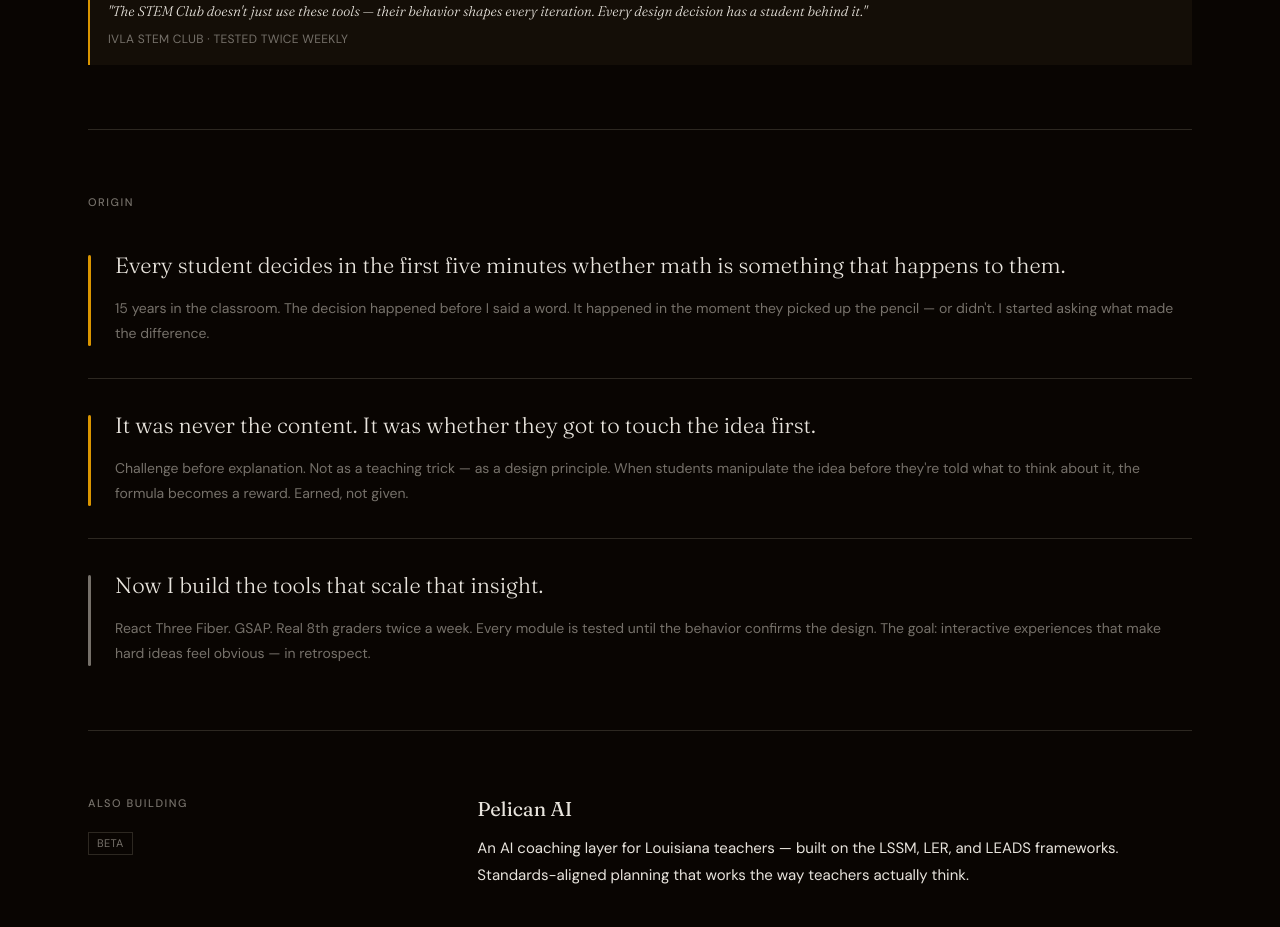
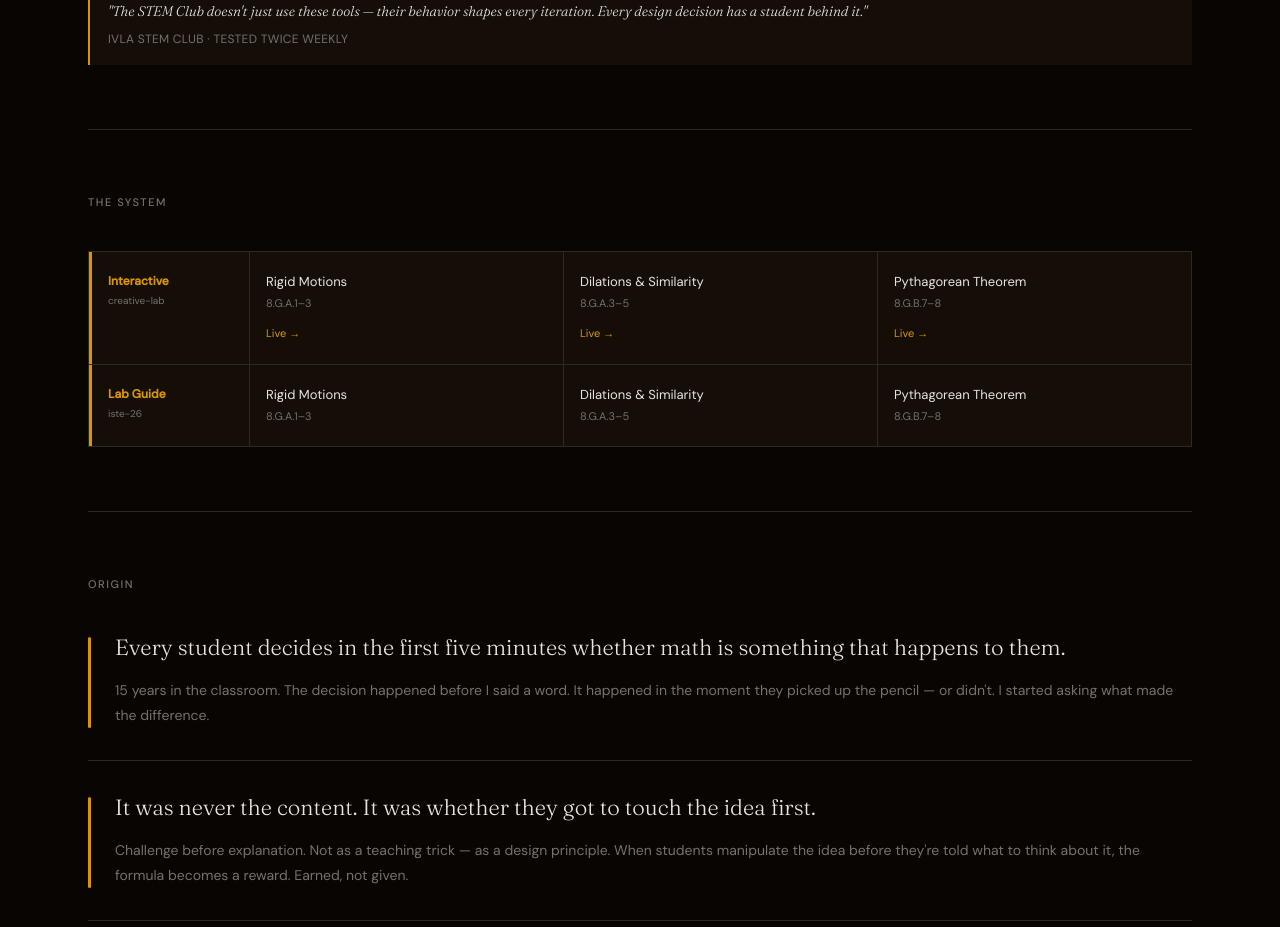
Before and after one commit to Lokie-ree/portfolio, a React (Vite) app: page / in a window 1280 px wide. Shown: the part 1660-2587 px from the top of the page. Built offline with nearby package versions, Linux system fonts and the light colour scheme.

Commit message:
feat: add The System section — two-row layer stack grid with scroll entrance

```diff
--- a/src/App.tsx
+++ b/src/App.tsx
@@ -26,6 +26,30 @@ function SectionLabel({ children }: { children: string }) {
     </p>
   )
 }
+
+type SystemModule = { name: string; standard: string; href?: string }
+type SystemRow = { layerName: string; repoName: string; modules: SystemModule[] }
+
+const SYSTEM_ROWS: SystemRow[] = [
+  {
+    layerName: 'Interactive',
+    repoName: 'creative-lab',
+    modules: [
+      { name: 'Rigid Motions',         standard: '8.G.A.1–3', href: 'https://creative-lab-five.vercel.app' },
+      { name: 'Dilations & Similarity', standard: '8.G.A.3–5', href: 'https://creative-lab-five.vercel.app' },
+      { name: 'Pythagorean Theorem',    standard: '8.G.B.7–8', href: 'https://creative-lab-five.vercel.app' },
+    ],
+  },
+  {
+    layerName: 'Lab Guide',
+    repoName: 'iste-26',
+    modules: [
+      { name: 'Rigid Motions',         standard: '8.G.A.1–3' },
+      { name: 'Dilations & Similarity', standard: '8.G.A.3–5' },
+      { name: 'Pythagorean Theorem',    standard: '8.G.B.7–8' },
+    ],
+  },
+]
 
 function WorkSection() {
   const ref = useScrollReveal<HTMLElement>()
@@ -79,6 +103,50 @@ function WorkSection() {
             IVLA STEM Club · tested twice weekly
           </cite>
         </div>
+      </div>
+    </section>
+  )
+}
+
+function SystemSection() {
+  const ref = useScrollReveal<HTMLElement>()
+  return (
+    <section ref={ref} className={sectionClass}>
+      <SectionLabel>The System</SectionLabel>
+      <div className="flex flex-col gap-px border border-rule bg-rule">
+        {SYSTEM_ROWS.map((row) => (
+          <div
+            key={row.layerName}
+            className="reveal-target grid grid-cols-1 gap-px bg-rule min-[521px]:grid-cols-[160px_1fr_1fr_1fr]"
+          >
+            {/* Layer label cell — amber left border anchors hierarchy */}
+            <div className="border-l-[3px] border-l-amber bg-surface px-4 py-5">
+              <p className="text-[12px] font-semibold text-amber">{row.layerName}</p>
+              <p className="mt-0.5 text-[10px] text-muted">{row.repoName}</p>
+            </div>
+
+            {/* Module cells */}
+            {row.modules.map((mod) => (
+              <div
+                key={mod.name}
+                className="bg-surface px-4 py-5 transition-colors duration-150 hover:bg-surface-hi"
+              >
+                <p className="text-[13px] font-normal text-ink">{mod.name}</p>
+                <p className="mt-0.5 text-[11px] text-muted">{mod.standard}</p>
+                {mod.href && (
+                  <a
+                    href={mod.href}
+                    target="_blank"
+                    rel="noopener noreferrer"
+                    className="mt-3 inline-block text-[11px] text-amber no-underline transition-colors hover:underline"
+                  >
+                    Live →
+                  </a>
+                )}
+              </div>
+            ))}
+          </div>
+        ))}
       </div>
     </section>
   )
@@ -308,6 +376,7 @@ export default function App() {
         </div>
 
         <WorkSection />
+        <SystemSection />
         <AboutSection />
         <PelicanSection />
         <ISTESection />
```
